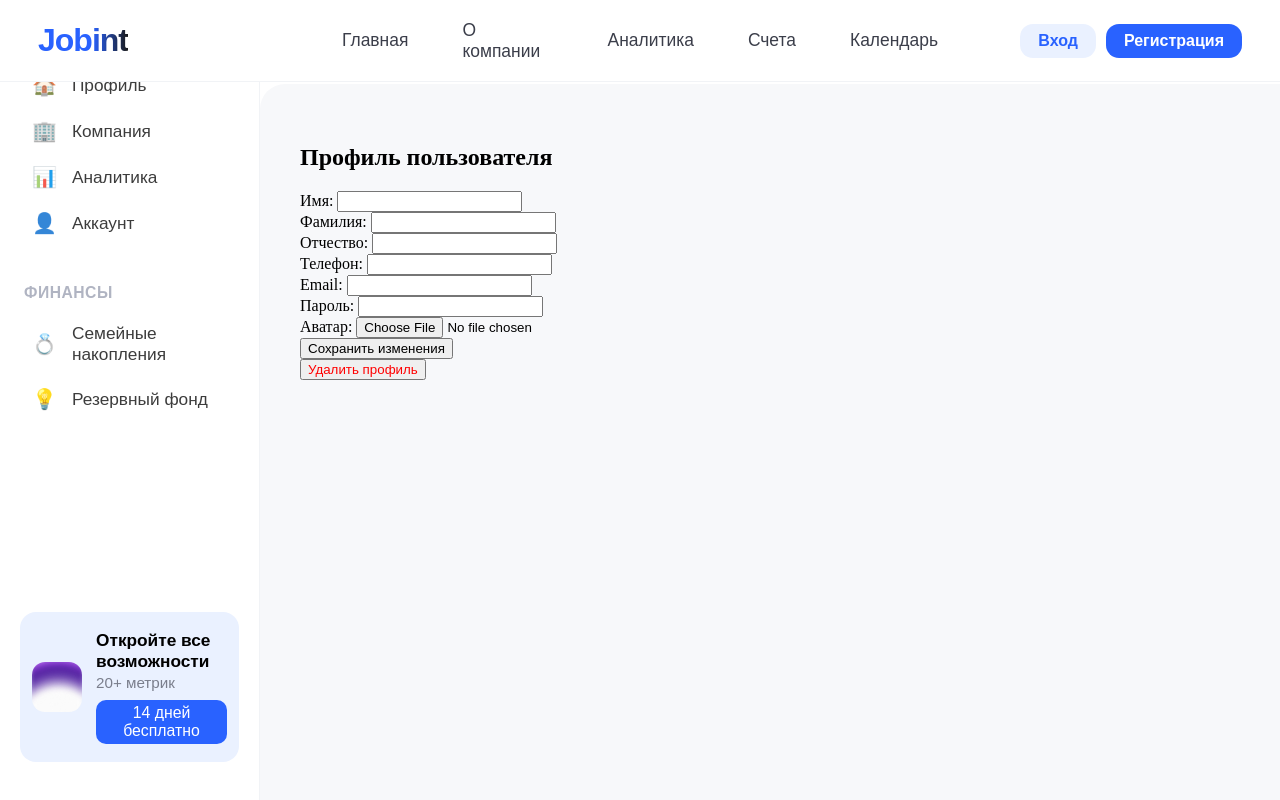
After one commit to ambkar/jobint-frontend, a Flask app: template templates/profile.html in a window 1280 px wide. The commit adds this page. Run offline with Flask 3, Linux system fonts and the light colour scheme; the template is opened without the code that fills it, so the values that code supplies are empty.

Commit message:
лотт

```diff
--- a/app.py
+++ b/app.py
@@ -1,4 +1,4 @@
-from flask import Flask, render_template, request, make_response, redirect, url_for
+from flask import Flask, render_template, request, make_response, redirect, url_for, flash
 import jwt
 from jwt.exceptions import ExpiredSignatureError, InvalidTokenError
 import requests
@@ -85,6 +85,70 @@ def logout():
     )
     return response
 
+@app.route("/profile", methods=["GET", "POST"])
+def profile():
+    token = request.cookies.get('access_token')
+    user = None
+    if not token:
+        return redirect(url_for("login_page"))
+
+    try:
+        payload = jwt.decode(token, SECRET_KEY, algorithms=["HS256"])
+        user = payload.get('user')
+    except Exception:
+        return redirect(url_for("login_page"))
+
+    if request.method == "POST":
+        # Обновление профиля
+        data = {
+            "name": request.form.get("name"),
+            "surname": request.form.get("surname"),
+            "patronymic": request.form.get("patronymic"),
+            "phone": request.form.get("phone"),
+            "email": request.form.get("email"),
+        }
+        password = request.form.get("password")
+        if password:
+            data["password"] = password
+
+        avatar_file = request.files.get("avatar")
+        if avatar_file and avatar_file.filename:
+            import base64
+            data["avatar"] = base64.b64encode(avatar_file.read()).decode("utf-8")
+
+        headers = {"Authorization": f"Bearer {token}"}
+        resp = requests.put(f"{AUTH_API}/profile", json=data, headers=headers, verify=False)
+        if resp.status_code == 200:
+            flash("Профиль обновлён")
+        else:
+            flash(f"Ошибка обновления: {resp.json().get('error', 'Неизвестная ошибка')}")
+        return redirect(url_for("profile"))
+
+    # Получение текущих данных пользователя (опционально, если нужно отобразить актуальные данные)
+    headers = {"Authorization": f"Bearer {token}"}
+    resp = requests.get(f"{AUTH_API}/me", headers=headers, verify=False)
+    if resp.status_code == 200:
+        user_data = resp.json()
+    else:
+        user_data = user
+
+    return render_template("profile.html", user=user_data)
+
+@app.route("/profile/delete", methods=["POST"])
+def delete_profile():
+    token = request.cookies.get('access_token')
+    if not token:
+        return redirect(url_for("login_page"))
+
+    headers = {"Authorization": f"Bearer {token}"}
+    resp = requests.delete(f"{AUTH_API}/profile", headers=headers, verify=False)
+    response = redirect(url_for("index"))
+    response.delete_cookie("access_token", domain=".jobint.ru", path="/")
+    if resp.status_code == 200:
+        flash("Профиль удалён")
+    else:
+        flash(f"Ошибка удаления: {resp.json().get('error', 'Неизвестная ошибка')}")
+    return response
 
 if __name__ == "__main__":
     app.run(host="0.0.0.0", port=8080)
--- a/templates/base.html
+++ b/templates/base.html
@@ -31,12 +31,37 @@
             /* Не используйте height: 100vh! */
             overflow-y: auto;  /* не нужно, если не хотите внутреннего скролла */
         }
+        .flash-messages {
+            margin: 10px 0 0 0;
+            padding: 0;
+        }
+        .flash-message {
+            padding: 12px 18px;
+            margin-bottom: 8px;
+            border-radius: 6px;
+            font-size: 1em;
+            font-weight: 500;
+            box-shadow: 0 2px 6px rgba(0,0,0,0.04);
+        }
+        .flash-message.success { background: #e6ffed; color: #237804; border: 1px solid #b7eb8f; }
+        .flash-message.error { background: #fff2f0; color: #a8071a; border: 1px solid #ffa39e; }
+        .flash-message.warning { background: #fffbe6; color: #ad8b00; border: 1px solid #ffe58f; }
+        .flash-message.info { background: #e6f7ff; color: #0050b3; border: 1px solid #91d5ff; }
   </style>
 </head>
 <body style="background: #ffffff;">
-  <header class="dashboard-header">
-    {% include "header.html" %}
-  </header>
+    <header class="dashboard-header">
+        {% include "header.html" %}
+        {% with messages = get_flashed_messages(with_categories=true) %}
+            {% if messages %}
+            <div class="flash-messages">
+                {% for category, message in messages %}
+                <div class="flash-message {{ category }}">{{ message }}</div>
+                {% endfor %}
+            </div>
+            {% endif %}
+        {% endwith %}
+    </header>
   <div class="dashboard-layout">
     <aside class="dashboard-sidebar">
       {% include "sidebar.html" %}
--- /dev/null
+++ b/templates/profile.html
@@ -0,0 +1,17 @@
+{% extends "base.html" %}
+{% block content %}
+<h2>Профиль пользователя</h2>
+<form method="post" enctype="multipart/form-data">
+    <label>Имя: <input type="text" name="name" value="{{ user.name or '' }}"></label><br>
+    <label>Фамилия: <input type="text" name="surname" value="{{ user.surname or '' }}"></label><br>
+    <label>Отчество: <input type="text" name="patronymic" value="{{ user.patronymic or '' }}"></label><br>
+    <label>Телефон: <input type="text" name="phone" value="{{ user.phone or '' }}"></label><br>
+    <label>Email: <input type="email" name="email" value="{{ user.email or '' }}"></label><br>
+    <label>Пароль: <input type="password" name="password"></label><br>
+    <label>Аватар: <input type="file" name="avatar"></label><br>
+    <button type="submit">Сохранить изменения</button>
+</form>
+<form method="post" action="{{ url_for('delete_profile') }}" onsubmit="return confirm('Удалить профиль? Это действие необратимо.');">
+    <button type="submit" style="color: red;">Удалить профиль</button>
+</form>
+{% endblock %}
```
Also changed, not shown: 1 other file.
